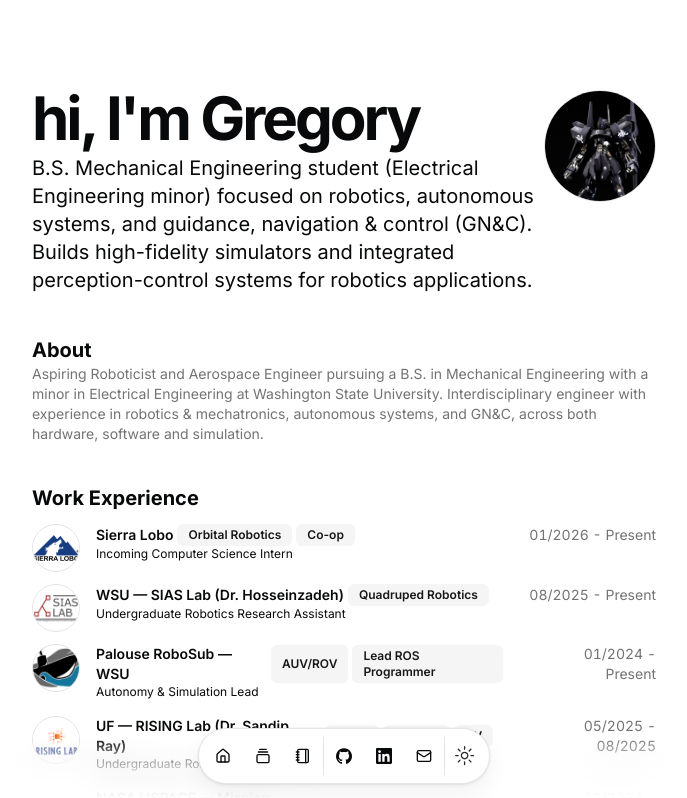
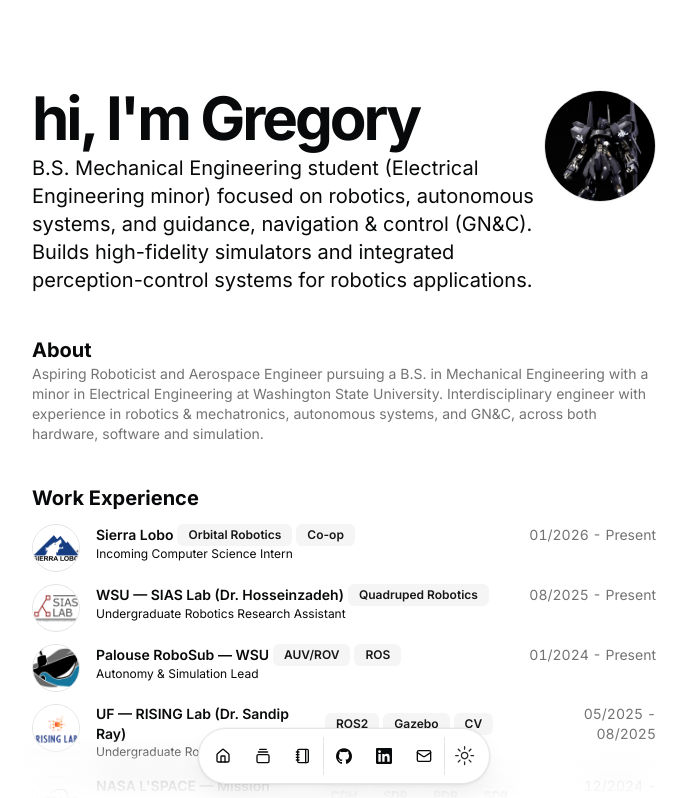
Before and after one commit to sangregoriokimpo/personalwebsite, a Next.js app: page / in a window 1280 px wide. Shown: the top 798 px of the page, without its empty margins (296-983 px from the left). Built offline with nearby package versions, Linux system fonts and the light colour scheme.

Commit message:
implementation: made robosub badge smoother

```diff
--- a/src/data/resume.tsx
+++ b/src/data/resume.tsx
@@ -95,7 +95,7 @@
     {
       company: "Palouse RoboSub — WSU",
       href: "https://robonation.org/programs/robosub/",
-      badges: ["AUV/ROV", "Lead ROS Programmer"],
+      badges: ["AUV/ROV", "ROS"],
       location: "Pullman, WA",
       title: "Autonomy & Simulation Lead",
       logoUrl: "palouserobosub.jpg",
```
